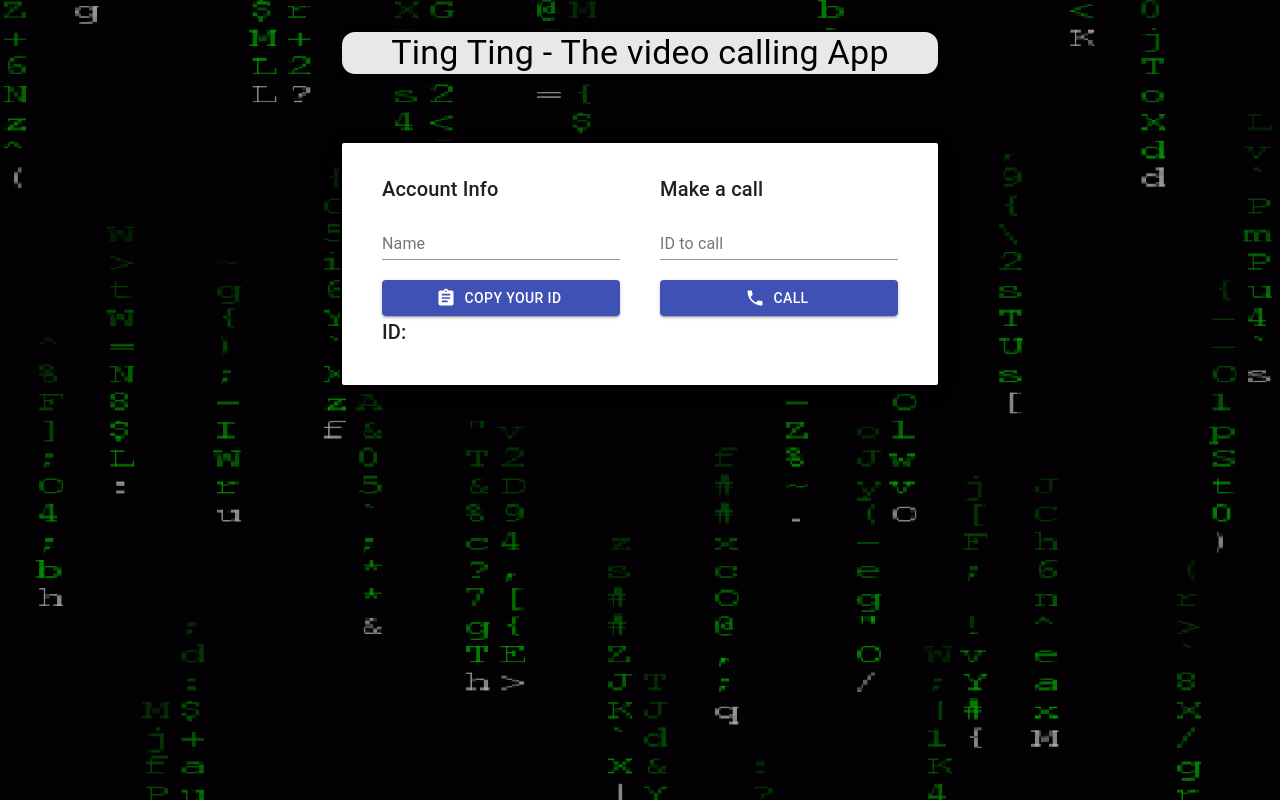
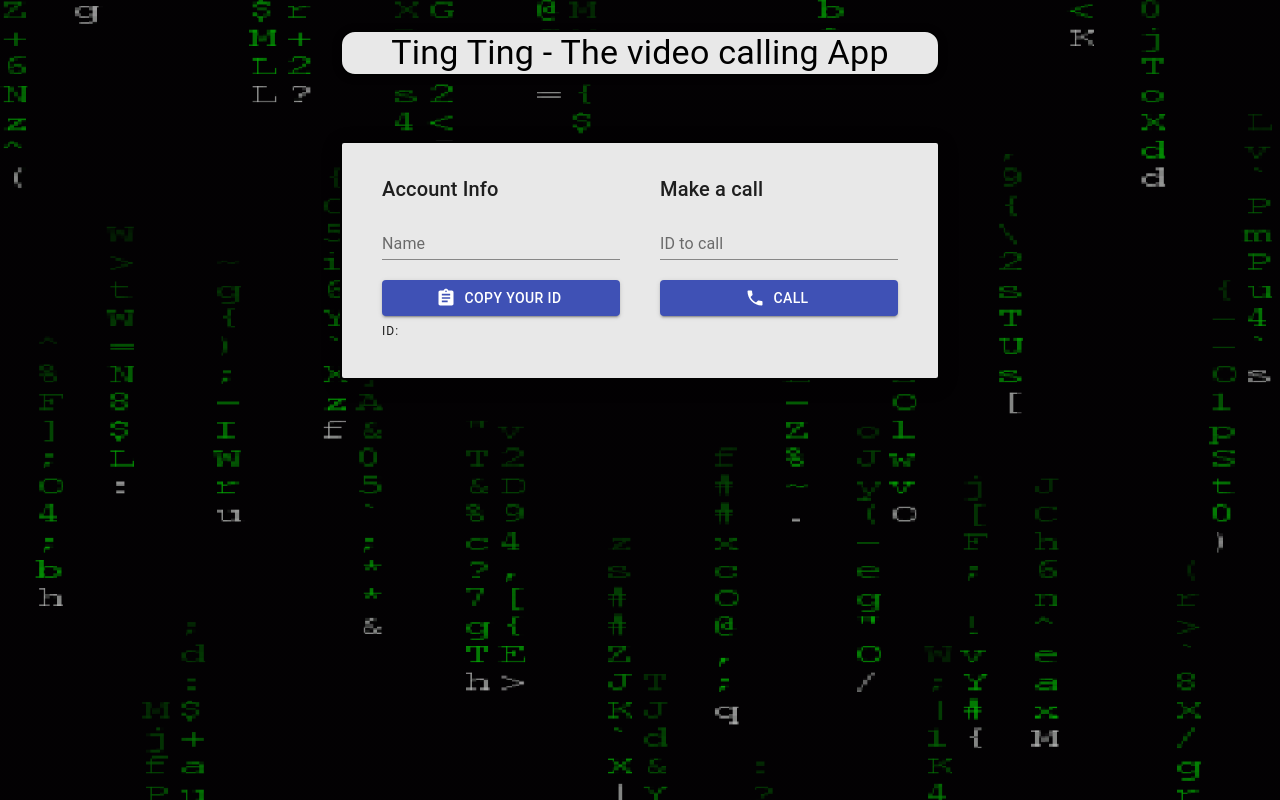
Before and after one commit to saiphani1998/ting-ting, a React (Create React App) app in the folder app/: page / in a window 1280 px wide. Built offline with nearby package versions, Linux system fonts and the light colour scheme; no server answers.

Commit message:
Update background-color of options space and feature to store name in localStorage

```diff
--- a/app/src/components/Options.jsx
+++ b/app/src/components/Options.jsx
@@ -41,6 +41,7 @@ const useStyles = makeStyles((theme) => ({
   paper: {
     padding: "10px 20px",
     border: "2px solid black",
+    backgroundColor: "#e8e8e8",
   },
 }));
 
@@ -58,6 +59,11 @@ export default function Options({ children }) {
   const [idToCall, setIdToCall] = useState("");
   const classes = useStyles();
 
+  const handleNameChange = (value) => {
+    localStorage.setItem("name", value);
+    setName(value);
+  };
+
   return (
     <Container className={classes.container}>
       <Paper elevation={10} className={classes.paper}>
@@ -69,8 +75,8 @@ export default function Options({ children }) {
               </Typography>
               <TextField
                 label="Name"
-                value={name}
-                onChange={(e) => setName(e.target.value)}
+                value={localStorage.getItem("name") || name}
+                onChange={(e) => handleNameChange(e.target.value)}
                 fullWidth
               />
               <CopyToClipboard text={me} className={classes.margin}>
@@ -83,7 +89,7 @@ export default function Options({ children }) {
                   Copy Your ID
                 </Button>
               </CopyToClipboard>
-              <Typography gutterBottom variant="h6">
+              <Typography gutterBottom variant="overline">
                 ID: {me}
               </Typography>
             </Grid>
```
